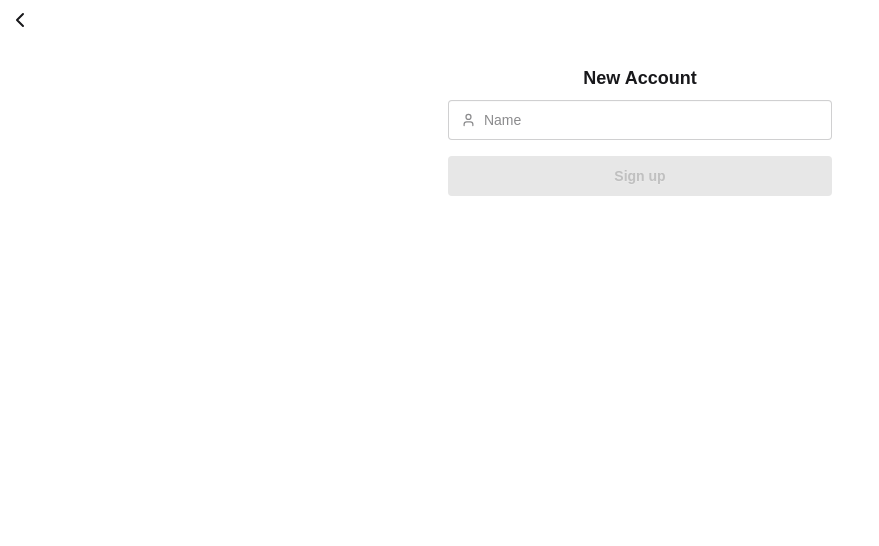
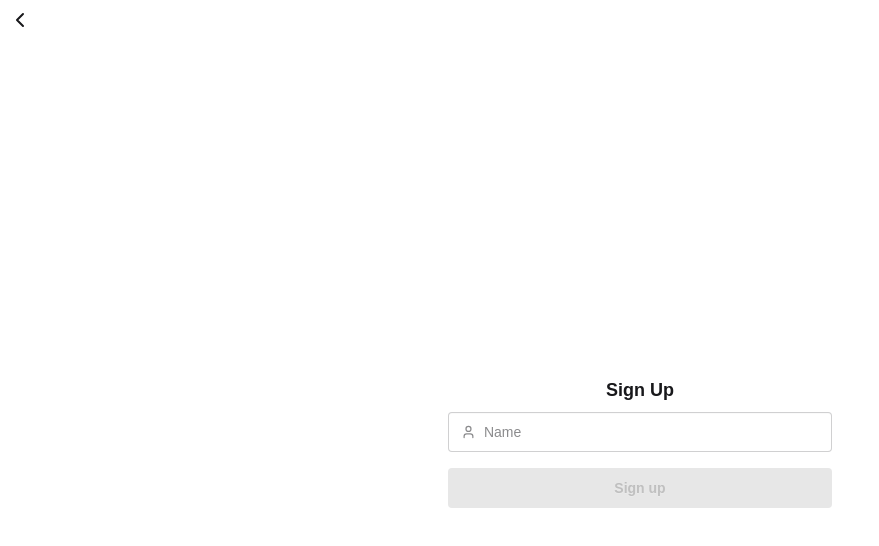
Before and after one commit to evops-sum25/evops-website, a Next.js app: page /signup in a window 1280 px wide. Shown: the top 546 px of the page, without its empty margins (0-879 px from the left). Built offline with nearby package versions, Linux system fonts and the light colour scheme.

Commit message:
.
Took 5 minutes

```diff
--- a/src/app/signup/page.tsx
+++ b/src/app/signup/page.tsx
@@ -2,6 +2,7 @@
 
 import clsx from "clsx";
 import { ChevronLeft, User } from "lucide-react";
+import Link from "next/link";
 import { useState } from "react";
 
 function pseudoValidateUserName(userName: string): boolean {
@@ -15,14 +16,14 @@ export default function SignUpPage() {
   return (
     <>
       <nav>
-        <a href="../" className="btn btn-ghost btn-circle">
+        <Link href="../" className="btn btn-ghost btn-circle">
           <ChevronLeft />
-        </a>
+        </Link>
       </nav>
-      <main className="flex w-screen flex-col items-center justify-center p-4">
+      <main className="flex h-screen w-screen flex-col items-center justify-center p-4">
         <fieldset className="fieldset flex w-full max-w-96 flex-col items-center gap-4">
           <legend className="fieldset-legend w-full">
-            <h1 className="w-full text-center text-lg">New Account</h1>
+            <h1 className="w-full text-center text-lg">Sign Up</h1>
           </legend>
 
           <div className="input w-full">
```
